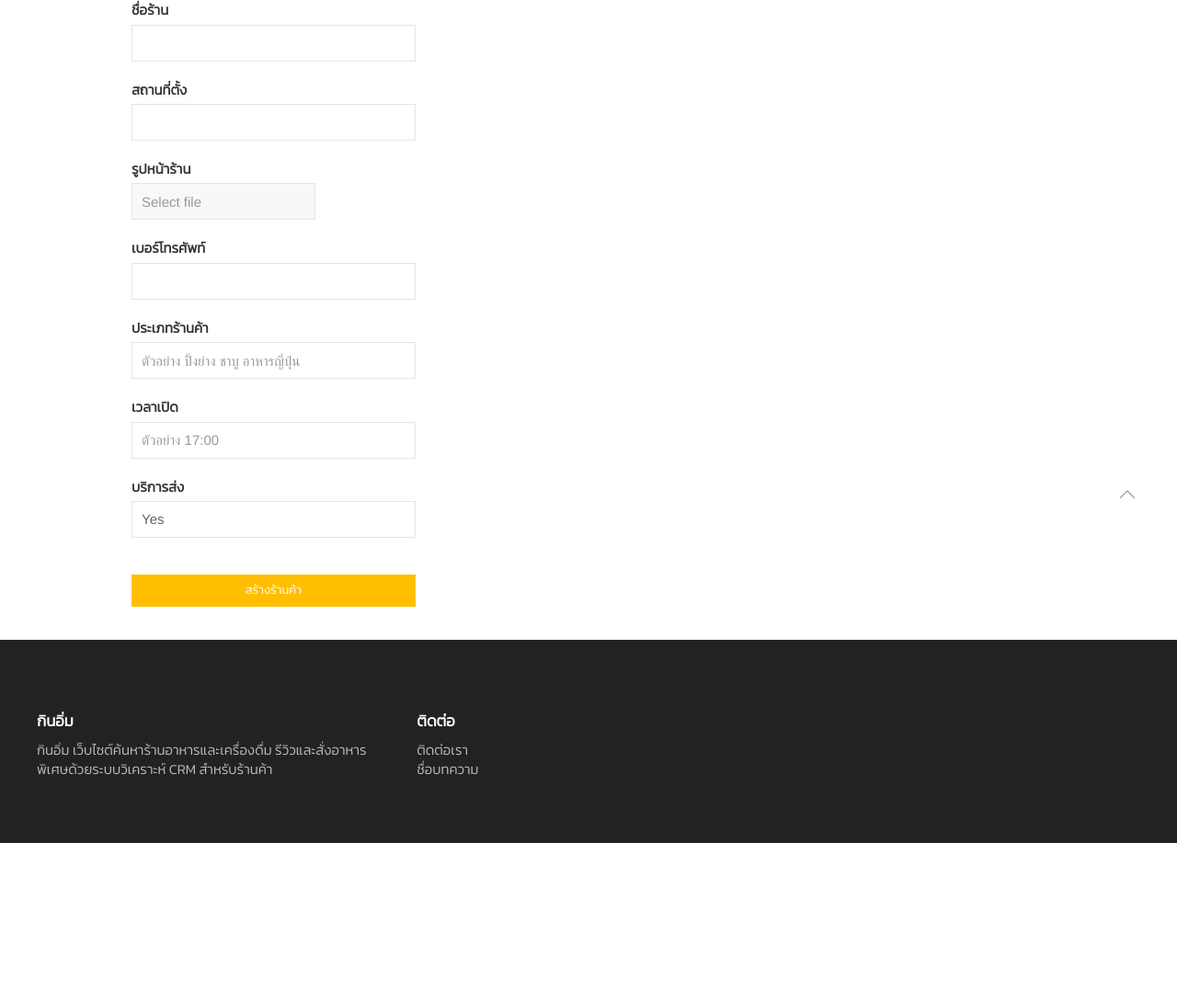
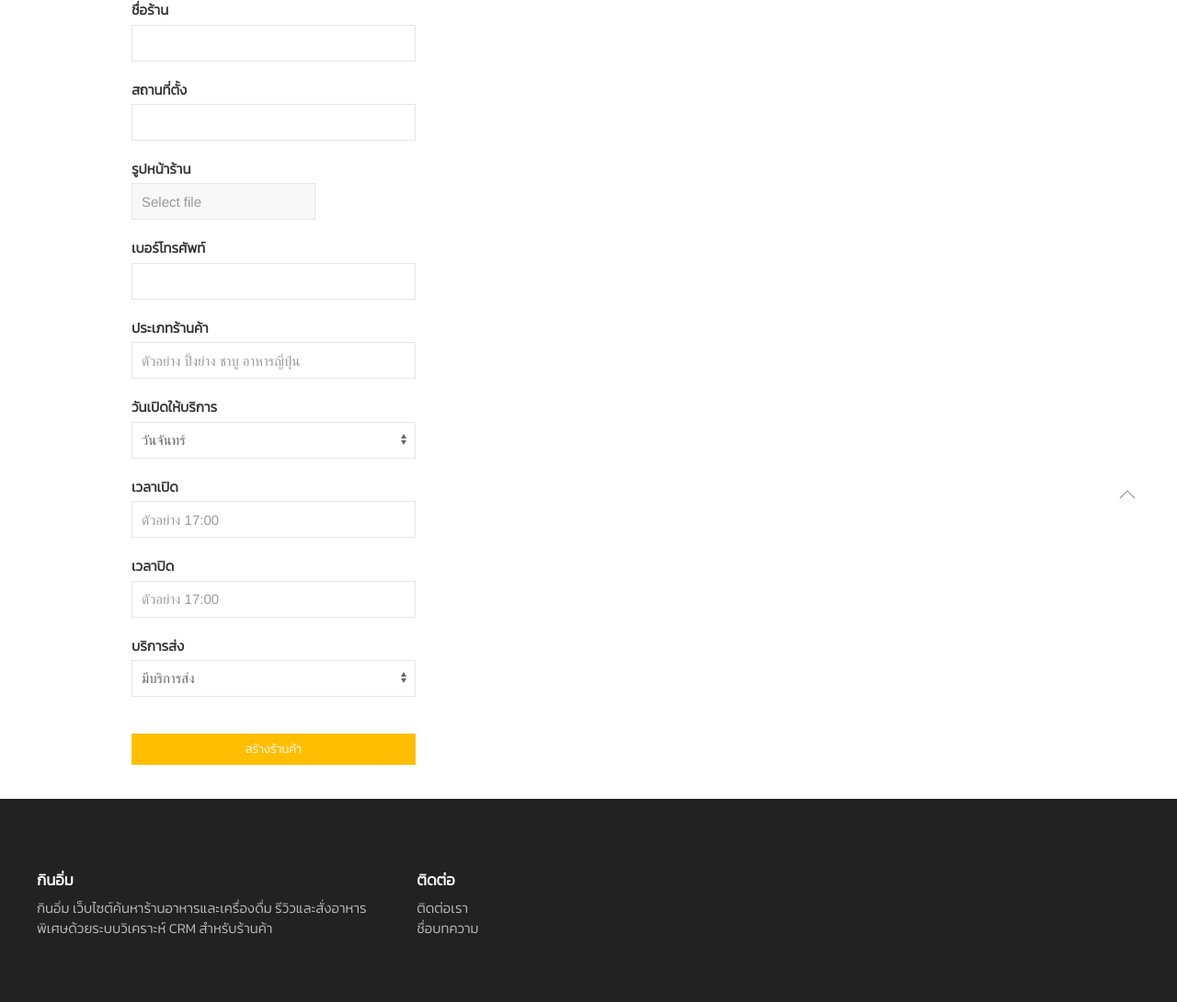
Before and after one commit to TOEYTANAPA/gin-im, a Django app: page /addStore/ in a window 1280 px wide. Shown: the part 212-1302 px from the top of the page at 92% size. Before the commit the page ends 1129 px from the top, so only its background shows below. Run offline with Django 3.2, Linux system fonts and the light colour scheme; a user stored in the database is signed in; parts of the project's set-up code (start-up, migrations or seed data) failed here and were passed over; some libraries are stand-ins or nearby versions; some web fonts are replaced.

Commit message:
user can add store and menu

```diff
--- a/mainapp/forms.py
+++ b/mainapp/forms.py
@@ -2,8 +2,9 @@ from django import forms
 from django.contrib.auth.forms import UserCreationForm
 from django.contrib.auth.models import User
 from django.forms import extras
+
 from .models import Profile,Review
-
+# from django.forms.extras.widgets import SelectDateWidget
 
 class ProfileForm(forms.Form):
     age =  forms.CharField(max_length=10, required=False, help_text='',widget=forms.TextInput(attrs={'class': 'uk-input'}))
@@ -20,6 +21,12 @@ class ReviewForm(forms.Form):
     # phone= forms.CharField(max_length=20, required=False, help_text='',widget=forms.TextInput(attrs={'class': 'uk-input'}))
 
 class StoreForm(forms.Form):
+    TRUE_FALSE_CHOICES = (
+    (True, 'มีบริการส่ง'),
+    (False, 'ไม่มีบริการส่ง')
+    )
+    DAY_OPEN = (('วันจันทร์', 'วันจันทร์'),('วันอังคาร', 'วันอังคาร'),('วันพุธ', 'วันพุธ'),('วันพฤหัสบดี', 'วันพฤหัสบดี'),('วันศุกร์.', 'วันศุกร์'),('วันเสาร์.', 'วันเสาร์'),('SUN.', 'วันอาทิตย์'),
+        ('วันจันทร์ - วันศุกร์', 'วันจันทร์ - วันศุกร์'),('วันเสาร์ - วันอาทิตย์', 'วันเสาร์ - วันอาทิตย์'),('ทุกวัน', 'ทุกวัน'))
     store_name =  forms.CharField(max_length=200, help_text='',widget=forms.TextInput(attrs={'class': 'uk-input'}))
     place =  forms.CharField(max_length=1000, help_text='',widget=forms.TextInput(attrs={'class': 'uk-input'}))
     store_image = forms.FileField()
@@ -27,10 +34,9 @@ class StoreForm(forms.Form):
     # tags =  forms.CharField(max_length=1000, help_text='',widget=forms.TextInput(attrs={'class': 'uk-input'}))
     category =  forms.CharField(max_length=50, help_text='',widget=forms.TextInput(attrs={'class': 'uk-input'}))
     time_open = forms.TimeField(widget=forms.TimeInput(format='%H:%M'))
-    TRUE_FALSE_CHOICES = (
-    (True, 'Yes'),
-    (False, 'No')
-    )
+    time_close = forms.TimeField(widget=forms.TimeInput(format='%H:%M'),required = False)
+    # time_open = forms.DateField(widget=extras.SelectDateWidget)
+    day_open = forms.ChoiceField(choices = DAY_OPEN, label="",initial='', widget=forms.Select(), required=True)
     delivery = forms.ChoiceField(choices = TRUE_FALSE_CHOICES, label="",
                               initial='', widget=forms.Select(), required=True)
 
--- a/mainapp/models.py
+++ b/mainapp/models.py
@@ -10,6 +10,7 @@ class Store(models.Model):
 	name = models.CharField(max_length=200)
 	place = models.CharField(max_length=1000)
 	image=models.ImageField(upload_to='images')
+	day_open = models.CharField(max_length=200,null=True, blank=True)
 	time_open = models.TimeField(null=True, blank=True)
 	time_close = models.TimeField(null=True, blank=True)
 	phone = models.CharField(max_length=20,blank=True,null=True)
--- a/mainapp/templates/addStore.html
+++ b/mainapp/templates/addStore.html
@@ -81,13 +81,21 @@
           <label class=" "  for=" ">ประเภทร้านค้า</label>
           {{ addStoreForm.category |add_class:"uk-input"|attr:"placeholder:ตัวอย่าง ปิ้งย่าง ชาบู อาหารญี่ปุ่น"}}
         </div>
+          <div  class="uk-margin-bottom ">
+          <label class=" "  for=" ">วันเปิดให้บริการ</label>
+          {{ addStoreForm.day_open |add_class:"uk-select"}}
+        </div>
         <div  class="uk-margin-bottom ">
           <label class=" "  for=" ">เวลาเปิด</label>
           {{ addStoreForm.time_open |add_class:"uk-input"|attr:"placeholder:ตัวอย่าง 17:00 "}}
         </div>
         <div  class="uk-margin-bottom ">
+          <label class=" "  for=" ">เวลาปิด</label>
+          {{ addStoreForm.time_close |add_class:"uk-input"|attr:"placeholder:ตัวอย่าง 17:00 "}}
+        </div>
+        <div  class="uk-margin-bottom ">
           <label class=" "  for=" ">บริการส่ง</label>
-          {{ addStoreForm.delivery |add_class:"uk-input"}}
+          {{ addStoreForm.delivery |add_class:"uk-select"}}
         </div>
 
         <div class="form-group">
--- a/mainapp/templates/stores.html
+++ b/mainapp/templates/stores.html
@@ -195,7 +195,8 @@
                         <div class=" ">
                             <cite><p  style="color:#ABABAB">" {{store.quote}} "</p></cite>
 
-                            <p ><span class="uk-text-muted"> <i class="fa fa-clock-o" aria-hidden="true"></i> เวลาเปิด :</span> <span class="">{{store.time_open}}  </span>
+                            <p ><span class="uk-text-muted"> <i class="fa fa-calendar" aria-hidden="true"></i> เปิดให้บริการ :</span><span class="">{{store.day_open}}  </span> </p>
+                             <p ><span class="uk-text-muted"> <i class="fa fa-clock-o" aria-hidden="true"></i> เวลาเปิด - ปิด :</span><span class="">{{store.time_open}}  - </span> <span class="">{{store.time_close}}  </span></p>
 
                             <p> <span class="uk-text-muted"> <i class="fa fa-phone" aria-hidden="true"></i> ติดต่อเรา :</span> <span class=""> {{store.phone}}  </span></p>
 
@@ -374,7 +375,7 @@
 
 
 
-                        {% if delivery and menu.isSell%}
+                        {% if delivery and menu.isSell %}
                             <div class="input-group number-spinner uk-text-center uk-margin-top "  >
 
 
--- a/mainapp/views.py
+++ b/mainapp/views.py
@@ -59,7 +59,9 @@ def addStore(request):
 		           place = addForm.cleaned_data['place'],
 		           phone = addForm.cleaned_data['phone'],
 		           category = addForm.cleaned_data['category'],
+		           day_open =  addForm.cleaned_data['day_open'],
 		           time_open= addForm.cleaned_data['time_open'],
+		           time_close= addForm.cleaned_data['time_close'],
 		           tags= tag,
 		           image =request.FILES['store_image'],
 		           created_by= request.user)
```
Also changed, not shown: mainapp/migrations/0015_store_day_open.py (added), media/images/25440968_1558105824276614_2146738602_o_DOT8YrS.jpg (added).
